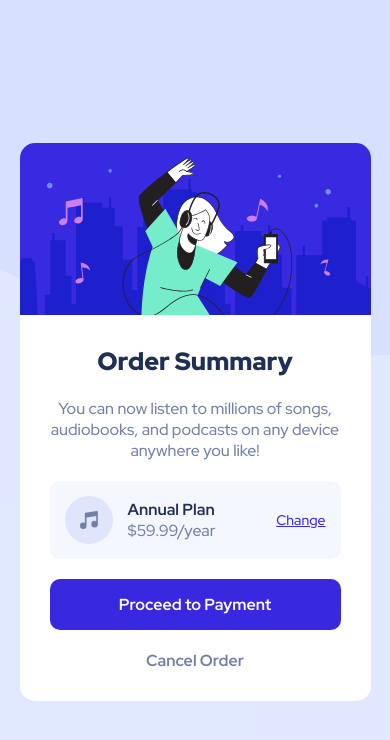
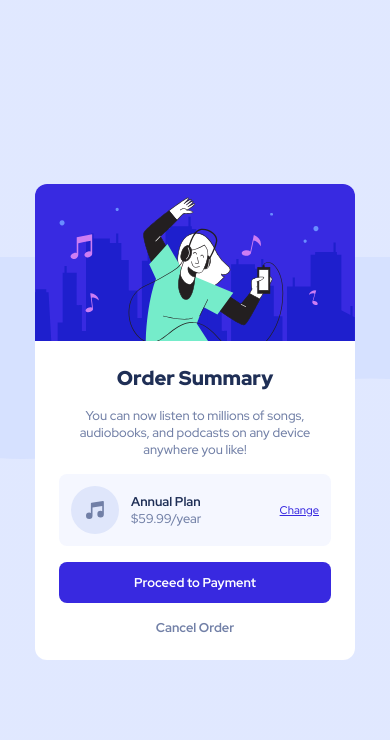
Before and after one commit to anonggentlegentle/Order-Summary-Component, a website: page index.html in a window 390 px wide. Drawn offline with Linux system fonts and the light colour scheme.

Commit message:
Fix background image and adjust change button hover alpha color

```diff
--- a/css/style.scss
+++ b/css/style.scss
@@ -4,6 +4,8 @@ $color-primary-2: hsl(245, 75%, 52%);
 $color-blue-pale: hsl(225, 100%, 98%);
 $color-blue-desaturated: hsl(224, 23%, 55%);
 $color-blue-dark: hsl(223, 47%, 23%);
+
+$bp-1: 31.25em; // 500px
 
 *,
 *::after,
@@ -17,6 +19,10 @@ html {
   box-sizing: border-box;
   font-size: 62.5%;
   color-scheme: dark light;
+
+  @media only screen and (max-width: $bp-1) {
+    font-size: 50%;
+  }
 }
 
 body {
@@ -28,10 +34,19 @@ body {
   background: url(../images/pattern-background-desktop.svg),
     linear-gradient($color-primary-1, $color-primary-1);
   background-repeat: no-repeat;
+  background-size: 100%;
   background-position: 0% -20%;
 
   display: grid;
   place-items: center;
+
+  @media only screen and (max-width: $bp-1) {
+    background: url(../images/pattern-background-mobile.svg),
+      linear-gradient($color-primary-1, $color-primary-1);
+    background-position: 50% 40%;
+    background-repeat: no-repeat;
+    background-size: 100%;
+  }
 }
 
 img,
@@ -95,7 +110,7 @@ video {
   }
 
   &__change:hover {
-    color: rgba($color-primary-2, 0.8);
+    color: rgba($color-primary-2, 0.6);
   }
 
   &__btn {
```
Also changed, not shown: css/style.css, 1 other file.
